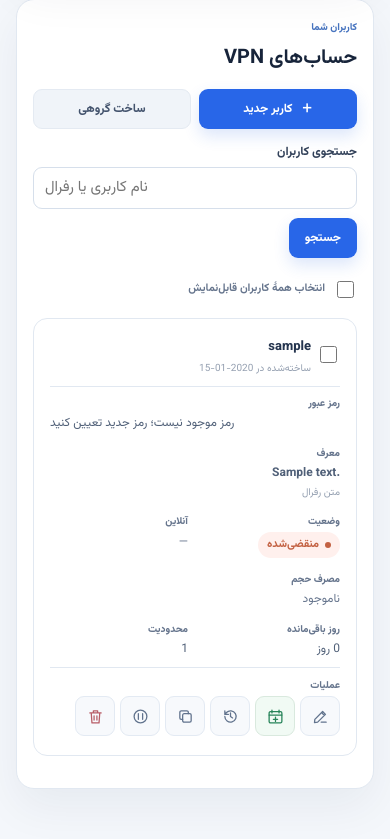
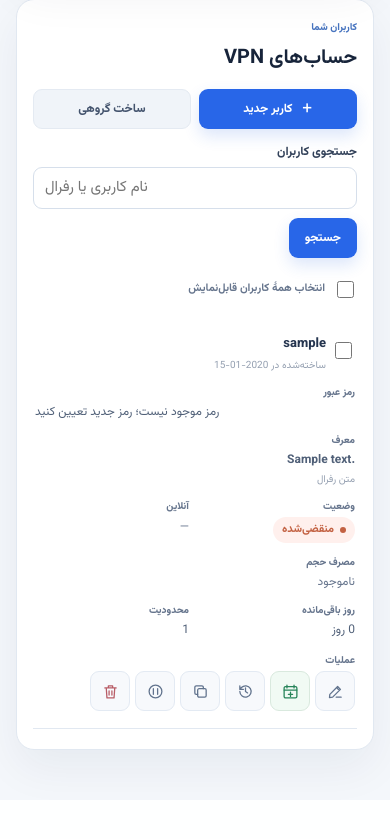
Before and after one commit to EmadNajafi/sshpanel, a Django app: page / in a window 390 px wide. Shown: the part 736-1575 px from the top of the page. After the commit the page ends 1523 px from the top, so only its background shows below. Run offline with Django 5.2, Linux system fonts and the light colour scheme; a user stored in the database is signed in; tables that the repository leaves empty hold one stand-in row (values such as "Sample post").

Commit message:
Show mobile accounts as a continuous list

```diff
--- a/accounts/static/panel.css
+++ b/accounts/static/panel.css
@@ -547,15 +547,19 @@ td { color: #506078; font-size: 12px; }
   .accounts-panel .table-scroll thead th { display: none; }
   .accounts-panel .table-scroll thead th:first-child { display: block; padding: 4px 0; border: 0; }
   .accounts-panel .select-all-label span { display: inline; color: var(--muted); font-size: 11px; font-weight: 700; letter-spacing: 0; text-transform: none; }
-  .accounts-panel .table-scroll tbody tr[data-account-username] { position: relative; display: grid; grid-template-columns: repeat(2, minmax(0, 1fr)); column-gap: 14px; row-gap: 4px; padding: 14px 16px; }
+  .accounts-panel .table-scroll tbody tr[data-account-username] { position: relative; display: grid; grid-template-columns: repeat(2, minmax(0, 1fr)); column-gap: 12px; row-gap: 2px; margin: 0; padding: 12px 2px; border: 0; border-bottom: 1px solid var(--border); border-radius: 0; background: transparent; }
+  .accounts-panel .table-scroll tbody tr[data-account-username]:last-of-type { border-bottom: 0; }
+  .accounts-panel .table-scroll tbody tr[data-account-username].is-selected { background: #f3f7ff; }
   .accounts-panel .table-scroll tbody tr[data-account-username][hidden] { display: none; }
-  .accounts-panel .table-scroll tbody tr[data-account-username] td:first-child { position: absolute; inset-inline-start: 16px; top: 19px; }
-  .accounts-panel .table-scroll tbody td:nth-child(2) { grid-column: 1 / -1; padding-inline-start: 29px; padding-bottom: 10px; border-bottom: 1px solid var(--border); }
+  .accounts-panel .table-scroll tbody tr[data-account-username] td:first-child { position: absolute; inset-inline-start: 2px; top: 16px; }
+  .accounts-panel .table-scroll tbody td:nth-child(2) { grid-column: 1 / -1; padding-inline-start: 29px; padding-bottom: 5px; }
   .accounts-panel .table-scroll tbody td:nth-child(3),
   .accounts-panel .table-scroll tbody td:nth-child(4),
   .accounts-panel .table-scroll tbody td:nth-child(7),
   .accounts-panel .table-scroll tbody td:nth-child(10) { grid-column: 1 / -1; }
-  .accounts-panel .table-scroll tbody td:nth-child(10) { padding-top: 10px; border-top: 1px solid var(--border); }
+  .accounts-panel .table-scroll tbody td:nth-child(10) { padding-top: 7px; }
+  .accounts-panel .table-scroll tbody tr[data-account-list-empty],
+  .accounts-panel .table-scroll tbody tr[data-filter-empty] { margin: 0; padding: 10px 2px; border: 0; border-radius: 0; background: transparent; }
   .accounts-panel .password-cell, .accounts-panel .referral-cell { max-width: none; }
   .accounts-panel .row-actions { min-width: 0; flex-wrap: wrap; }
   .accounts-panel .row-actions .action-button { width: 40px; height: 40px; }
@@ -564,6 +568,9 @@ td { color: #506078; font-size: 12px; }
   .backup-row-actions { gap: 8px; }
   .audit-pagination { flex-wrap: wrap; justify-content: center; }
   :root[data-theme="dark"] .table-scroll tbody tr { background: #1b2a3e; }
+  :root[data-theme="dark"] .accounts-panel .table-scroll tbody tr[data-account-username],
+  :root[data-theme="dark"] .accounts-panel .table-scroll tbody tr[data-account-list-empty],
+  :root[data-theme="dark"] .accounts-panel .table-scroll tbody tr[data-filter-empty] { background: transparent; }
   :root[data-theme="dark"] .table-scroll tbody tr[data-account-username].is-selected { background: #203149; }
   .backup-action-grid { grid-template-columns: 1fr; }
   .settings-layout { grid-template-columns: 1fr; gap: 16px; }
--- a/templates/base.html
+++ b/templates/base.html
@@ -7,7 +7,7 @@
   <meta name="theme-color" content="#101a2b">
   <title>{% block title %}SSH VPN Panel{% endblock %}</title>
   <script>try { document.documentElement.dataset.theme = localStorage.getItem('sshvpn-theme') || (matchMedia('(prefers-color-scheme: dark)').matches ? 'dark' : 'light'); } catch (_) { document.documentElement.dataset.theme = 'light'; } {% if not user.is_authenticated %}try { const language = sessionStorage.getItem('sshvpn-login-language'); if (language === 'fa' || language === 'en') { document.documentElement.lang = language; document.documentElement.dir = language === 'fa' ? 'rtl' : 'ltr'; } } catch (_) { /* Keep the server language. */ }{% endif %}</script>
-  <link rel="stylesheet" href="{% static 'panel.css' %}?v=30">
+  <link rel="stylesheet" href="{% static 'panel.css' %}?v=31">
   <script src="{% static 'i18n.js' %}?v=13" defer></script>
   <script src="{% static 'panel.js' %}?v=4" defer></script>
   {% if user.is_authenticated %}<script src="{% static 'overview-react.js' %}?v=5" defer></script>{% endif %}
```
